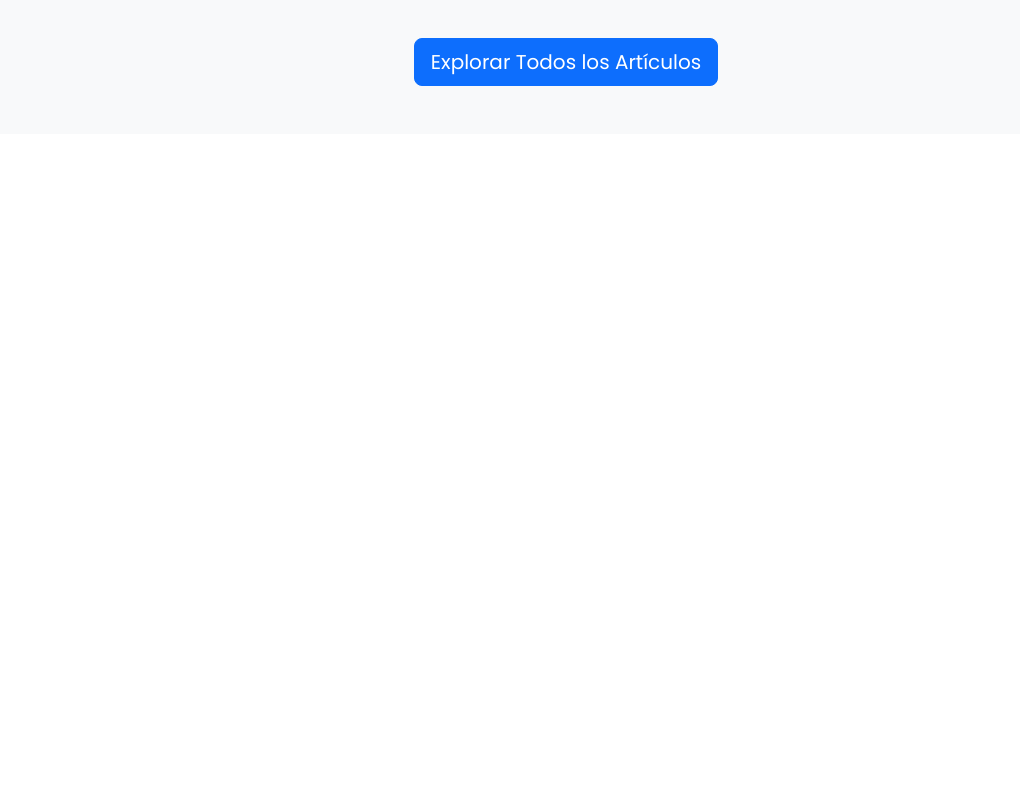
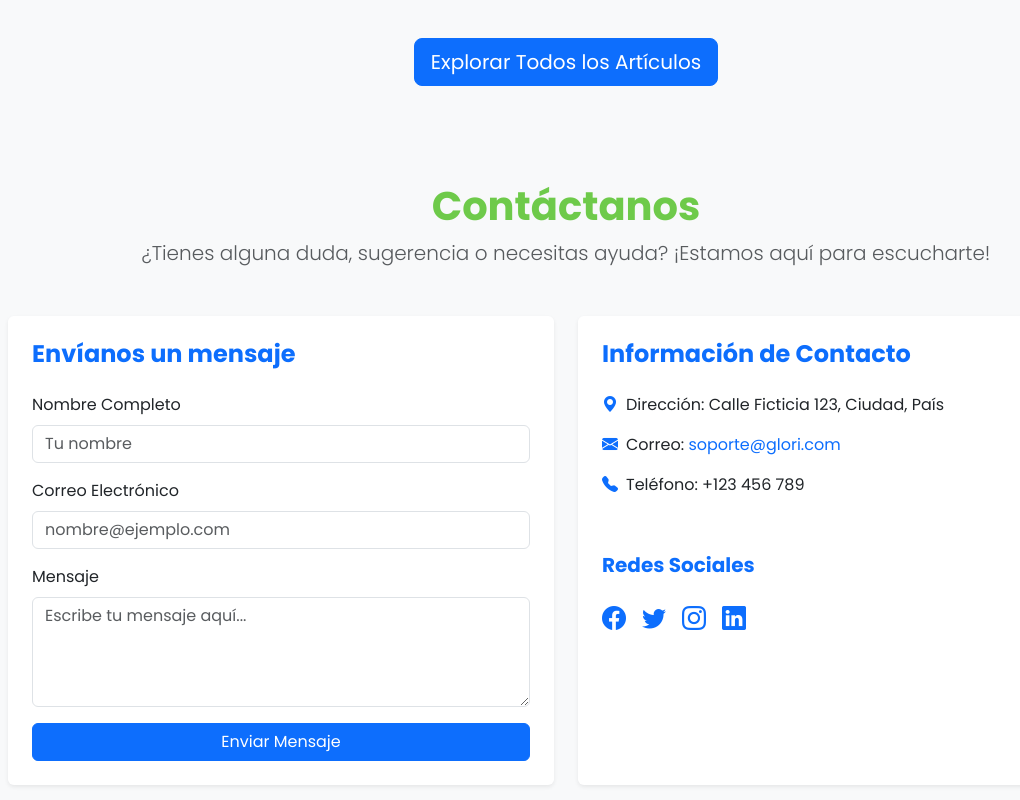
Before and after one commit to axxving/app-biblia-axv, a React (Vite) app: page / in a window 1280 px wide. Shown: the part 5266-6066 px from the top of the page, without its empty margins (74-1094 px from the left). Before the commit the page ends 5400 px from the top, so only its background shows below. Built offline with nearby package versions, Linux system fonts and the light colour scheme.

Commit message:
feat: contact

```diff
--- a/src/components/page/Page.jsx
+++ b/src/components/page/Page.jsx
@@ -6,6 +6,7 @@ import { Library } from './sections/library/Library';
 import { BibleStudies } from './sections/bibleStudies/BibleStudies';
 import { InteractiveResources } from './sections/interactiveResources/InteractiveResources';
 import { Blog } from './sections/blog/Blog';
+import { Contact } from './sections/contact/Contact';
 
 export const Page = () => {
     const pageStyle = {
@@ -24,6 +25,7 @@ export const Page = () => {
             <BibleStudies />
             <InteractiveResources />
             <Blog />
+            <Contact />
         </div>
     );
 };
--- /dev/null
+++ b/src/components/page/sections/contact/Contact.jsx
@@ -0,0 +1,148 @@
+import React from 'react';
+import 'bootstrap/dist/css/bootstrap.min.css';
+
+export const Contact = () => {
+    return (
+        <section className="py-5 bg-light" id="contact">
+            <div className="container">
+                {/* Título */}
+                <div className="text-center mb-5">
+                    <h2 className="fw-bold display-6">
+                        <span style={{ color: '#6eca4a' }}>Contáctanos</span>
+                    </h2>
+                    <p className="lead text-muted">
+                        ¿Tienes alguna duda, sugerencia o necesitas ayuda?
+                        ¡Estamos aquí para escucharte!
+                    </p>
+                </div>
+
+                <div className="row g-4">
+                    {/* Formulario de contacto */}
+                    <div className="col-lg-6">
+                        <div className="card border-0 shadow-sm p-4 h-100">
+                            <h4 className="fw-bold mb-4 text-primary">
+                                Envíanos un mensaje
+                            </h4>
+                            <form>
+                                <div className="mb-3">
+                                    <label
+                                        htmlFor="name"
+                                        className="form-label"
+                                    >
+                                        Nombre Completo
+                                    </label>
+                                    <input
+                                        type="text"
+                                        className="form-control"
+                                        id="name"
+                                        placeholder="Tu nombre"
+                                    />
+                                </div>
+                                <div className="mb-3">
+                                    <label
+                                        htmlFor="email"
+                                        className="form-label"
+                                    >
+                                        Correo Electrónico
+                                    </label>
+                                    <input
+                                        type="email"
+                                        className="form-control"
+                                        id="email"
+                                        placeholder="nombre@ejemplo.com"
+                                    />
+                                </div>
+                                <div className="mb-3">
+                                    <label
+                                        htmlFor="message"
+                                        className="form-label"
+                                    >
+                                        Mensaje
+                                    </label>
+                                    <textarea
+                                        className="form-control"
+                                        id="message"
+                                        rows="4"
+                                        placeholder="Escribe tu mensaje aquí..."
+                                    ></textarea>
+                                </div>
+                                <button
+                                    type="submit"
+                                    className="btn btn-primary w-100"
+                                >
+                                    Enviar Mensaje
+                                </button>
+                            </form>
+                        </div>
+                    </div>
+
+                    {/* Información de contacto */}
+                    <div className="col-lg-6">
+                        <div className="card border-0 shadow-sm p-4 h-100">
+                            <h4 className="fw-bold mb-4 text-primary">
+                                Información de Contacto
+                            </h4>
+                            <ul className="list-unstyled">
+                                <li className="mb-3">
+                                    <i className="bi bi-geo-alt-fill me-2 text-primary"></i>
+                                    Dirección: Calle Ficticia 123, Ciudad, País
+                                </li>
+                                <li className="mb-3">
+                                    <i className="bi bi-envelope-fill me-2 text-primary"></i>
+                                    Correo:{' '}
+                                    <a
+                                        href="mailto:soporte@glori.com"
+                                        className="text-decoration-none"
+                                    >
+                                        soporte@glori.com
+                                    </a>
+                                </li>
+                                <li className="mb-3">
+                                    <i className="bi bi-telephone-fill me-2 text-primary"></i>
+                                    Teléfono: +123 456 789
+                                </li>
+                            </ul>
+                            <h5 className="fw-bold mt-4 text-primary">
+                                Redes Sociales
+                            </h5>
+                            <div className="d-flex gap-3 mt-3">
+                                <a
+                                    href="https://facebook.com"
+                                    className="text-primary fs-4"
+                                    target="_blank"
+                                    rel="noopener noreferrer"
+                                >
+                                    <i className="bi bi-facebook"></i>
+                                </a>
+                                <a
+                                    href="https://twitter.com"
+                                    className="text-primary fs-4"
+                                    target="_blank"
+                                    rel="noopener noreferrer"
+                                >
+                                    <i className="bi bi-twitter"></i>
+                                </a>
+                                <a
+                                    href="https://instagram.com"
+                                    className="text-primary fs-4"
+                                    target="_blank"
+                                    rel="noopener noreferrer"
+                                >
+                                    <i className="bi bi-instagram"></i>
+                                </a>
+                                <a
+                                    href="https://linkedin.com"
+                                    className="text-primary fs-4"
+                                    target="_blank"
+                                    rel="noopener noreferrer"
+                                >
+                                    <i className="bi bi-linkedin"></i>
+                                </a>
+                            </div>
+                        </div>
+                    </div>
+                </div>
+            </div>
+        </section>
+    );
+};
```
